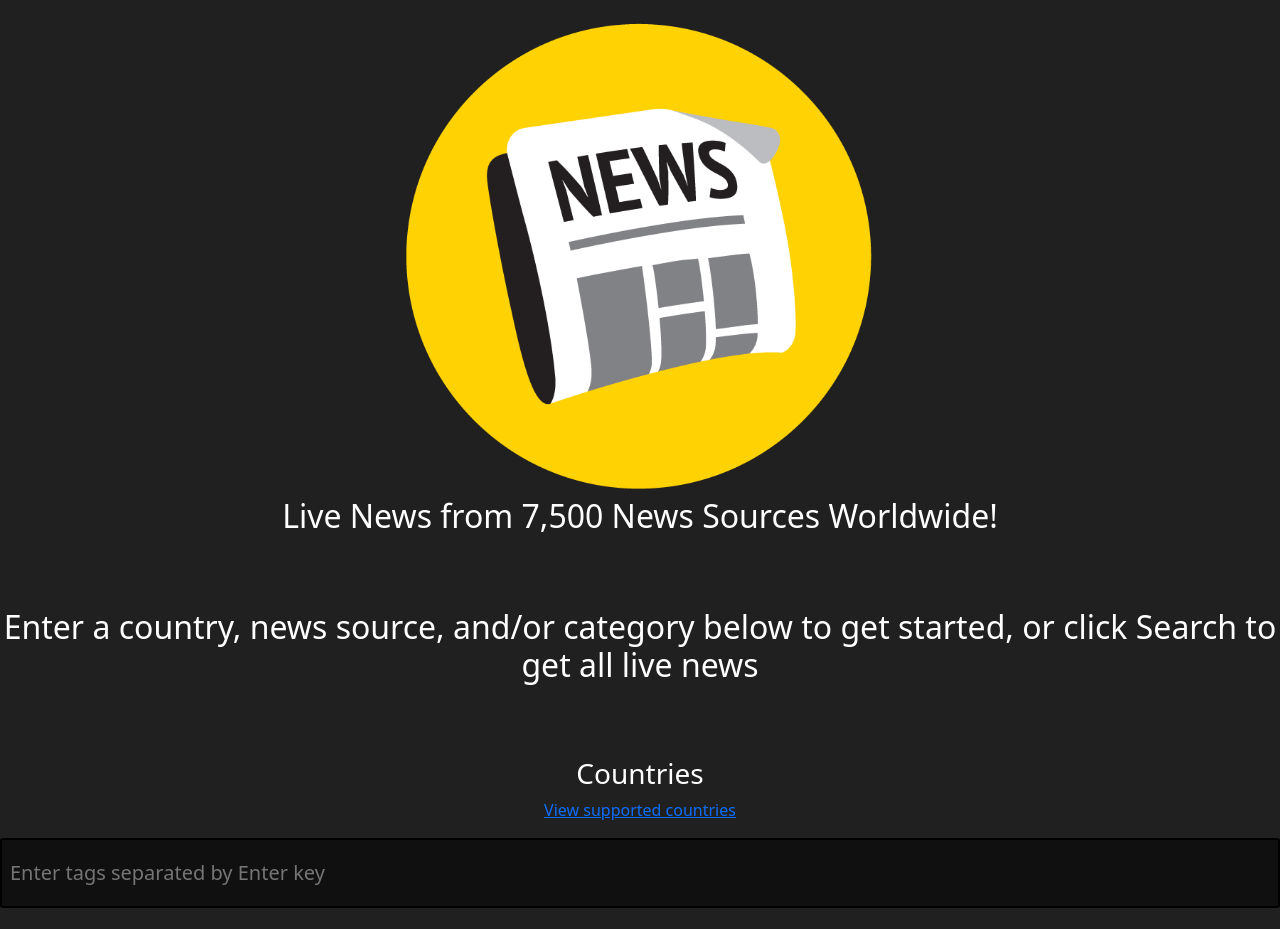
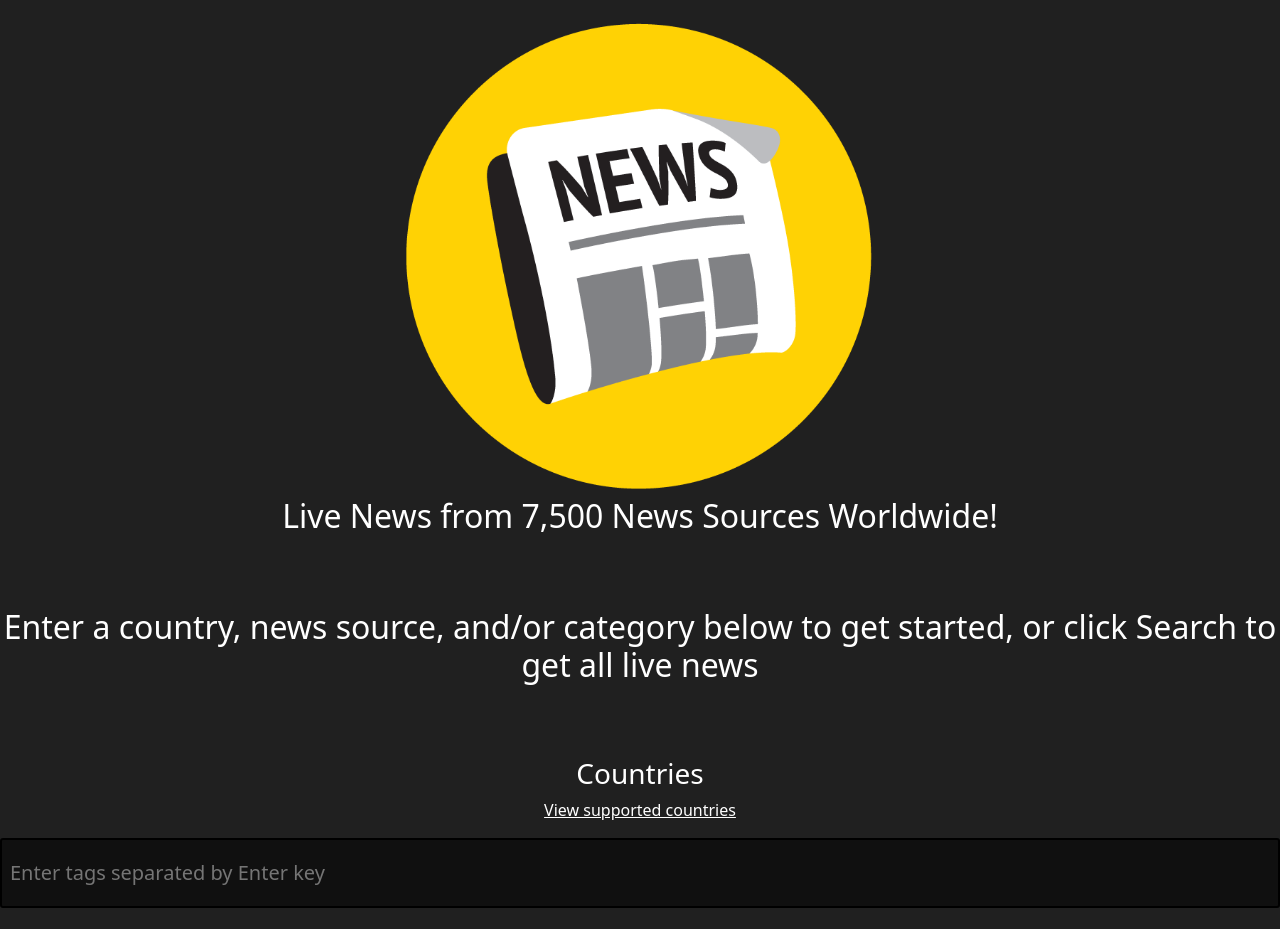
Before and after one commit to benkores/CSC226-FinalProject, a React (Create React App) app in the folder frontend/react-docker/: page / in a window 1280 px wide. Shown: the top 929 px of the page. Built offline with nearby package versions, Linux system fonts and the light colour scheme.

Commit message:
turn links white

```diff
--- a/frontend/react-docker/src/App.css
+++ b/frontend/react-docker/src/App.css
@@ -86,3 +86,23 @@ div {
 h2, h3, p {
   color: white;
 }
+
+/* unvisited link */
+a:link {
+  color: white;
+}
+
+/* visited link */
+a:visited {
+  color: white;
+}
+
+/* mouse over link */
+a:hover {
+  color: white;
+}
+
+/* selected link */
+a:active {
+  color: white;
+}
```
